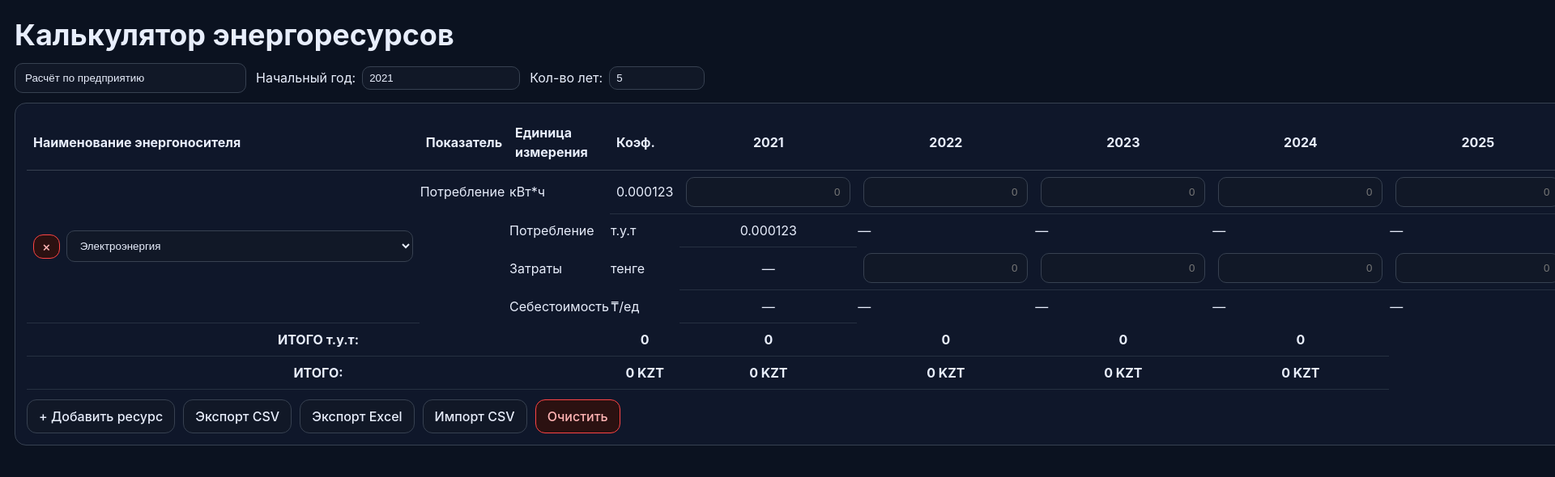
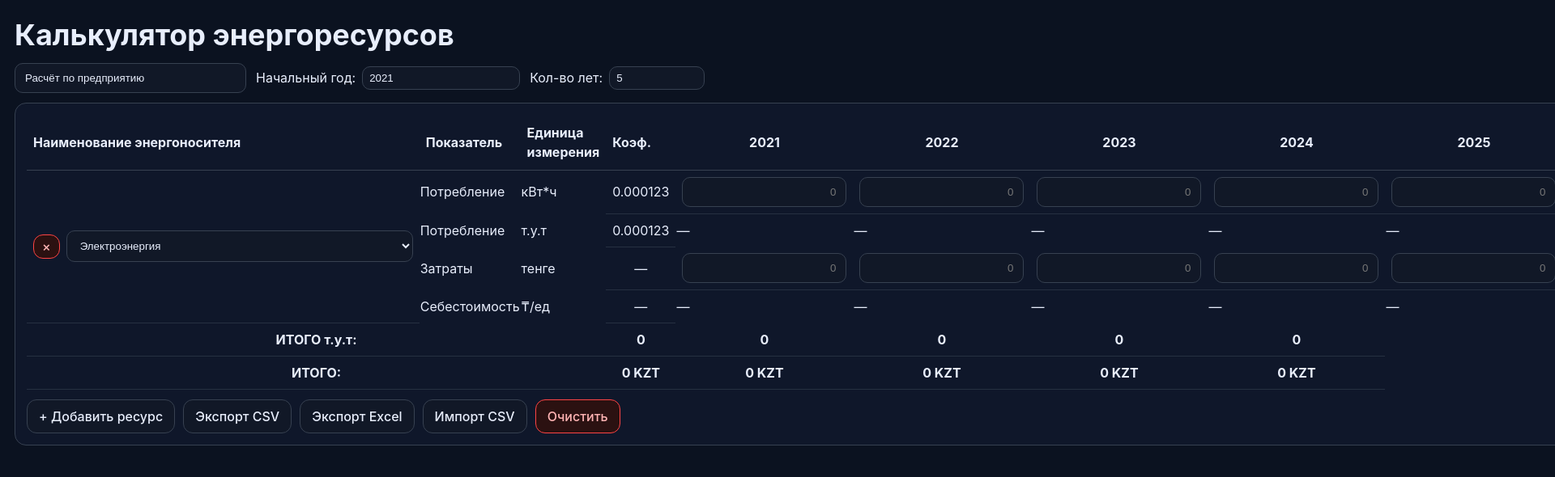
Before and after one commit to jnruslan-bot/energy-calculator, a React (Vite) app: page / in a window 1280 px wide. Shown: the top 590 px of the page at 81% size, 1920 px wide, since content can reach past the window. Built offline with nearby package versions, Linux system fonts and the light colour scheme.

Commit message:
build: добавлен query параметр версии к файлам

```diff
--- a/src/App.jsx
+++ b/src/App.jsx
@@ -523,8 +523,7 @@ const btnDel = { ...btnDanger, padding: "4px 10px" };
 
       {/* Перевод в т.у.т */}
       <tr>
-        <td></td>
-        <td>Потребление</td>
+              <td>Потребление</td>
         <td>т.у.т</td>
         <td style={tdCtr}>{Number.isFinite(r.coeff) ? r.coeff : "—"}</td>
 
@@ -538,8 +537,7 @@ const btnDel = { ...btnDanger, padding: "4px 10px" };
 
       {/* Затраты */}
       <tr>
-        <td></td>
-        <td>Затраты</td>
+               <td>Затраты</td>
         <td>тенге</td>
         <td style={tdCtr}>—</td>
 
@@ -562,8 +560,7 @@ const btnDel = { ...btnDanger, padding: "4px 10px" };
 
       {/* Себестоимость */}
       <tr>
-        <td></td>
-        <td>Себестоимость</td>
+              <td>Себестоимость</td>
         <td>₸/ед</td>
         <td style={tdCtr}>—</td>
 
```
